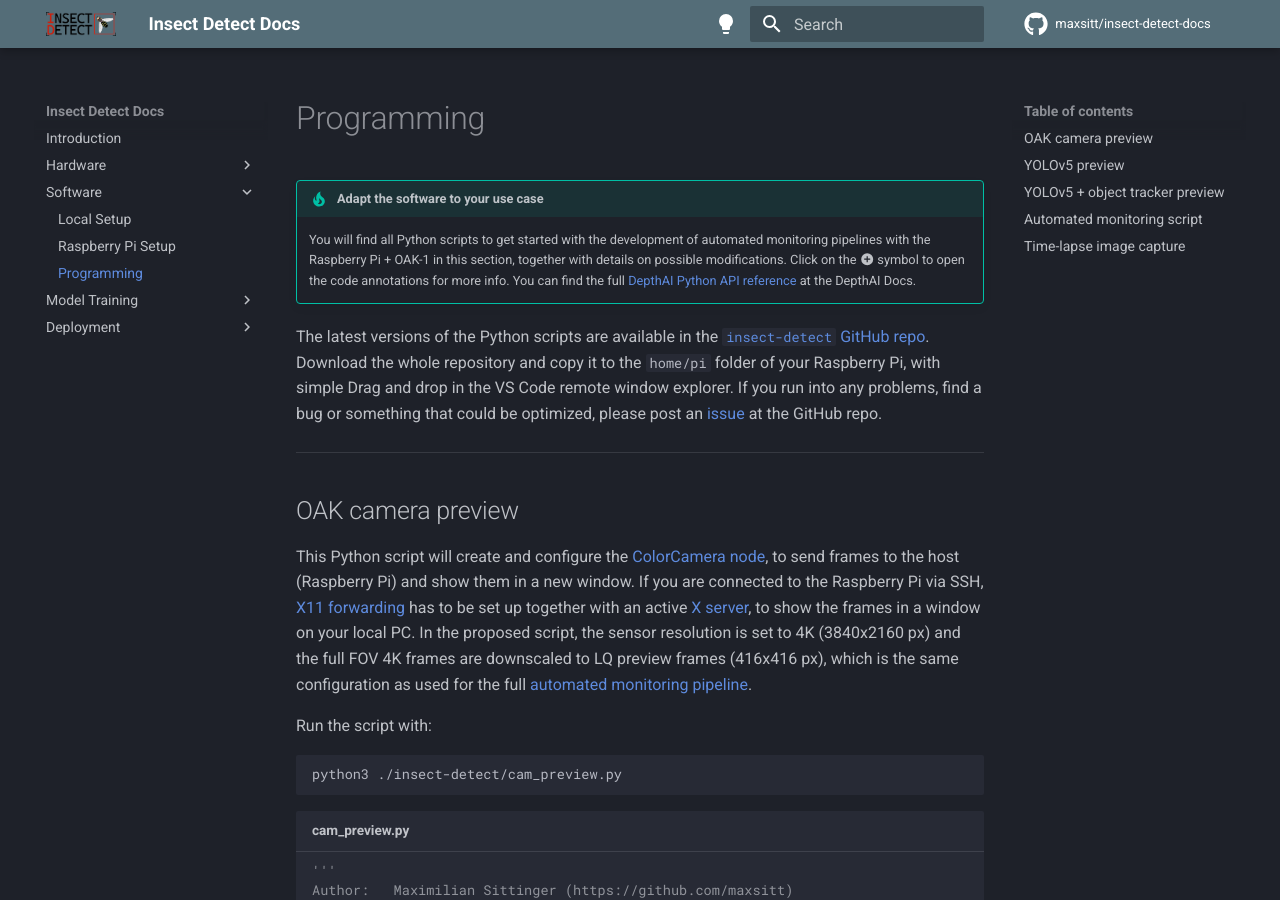
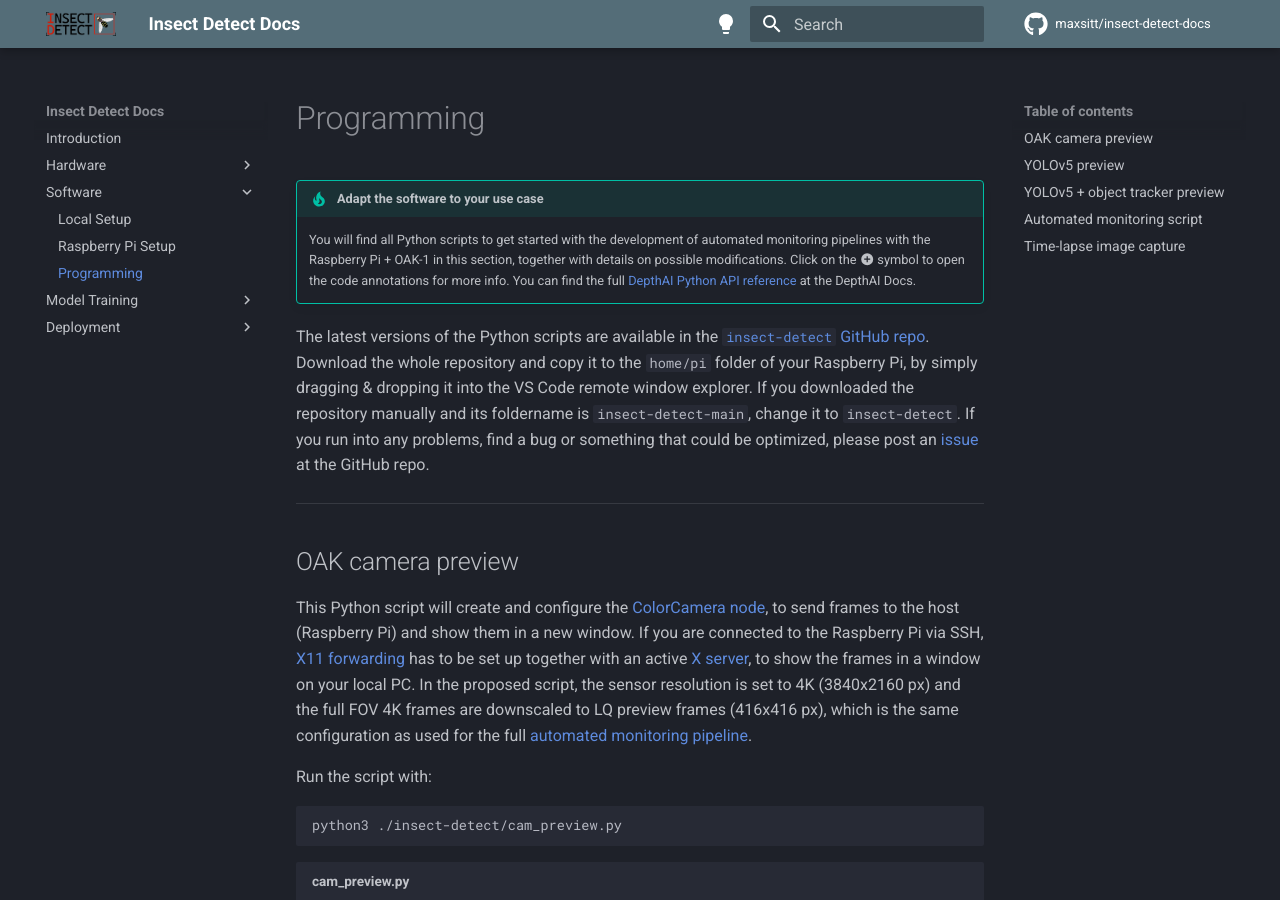
Before and after one commit to maxsitt/insect-detect-docs, an MkDocs documentation site: the page built from docs/software/programming.md, in a window 1280 px wide and 900 px high. Built offline with MkDocs 1.6.1 and Material for MkDocs 9.7.7, drawn with Linux system fonts in a browser that asks for light colours; comment, search, counter and statistics services are not loaded.

Commit message:
Update text
Added info to rename repo folder.

```diff
--- a/docs/software/programming.md
+++ b/docs/software/programming.md
@@ -13,7 +13,9 @@
 The latest versions of the Python scripts are available in the
 [`insect-detect` GitHub repo](https://github.com/maxsitt/insect-detect).
 Download the whole repository and copy it to the `home/pi` folder of your
-Raspberry Pi, with simple Drag and drop in the VS Code remote window explorer.
+Raspberry Pi, by simply dragging & dropping it into the VS Code remote window
+explorer. If you downloaded the repository manually and its foldername is
+`insect-detect-main`, change it to `insect-detect`.
 If you run into any problems, find a bug or something that could be optimized,
 please post an [issue](https://github.com/maxsitt/insect-detect/issues) at the
 GitHub repo.
```
